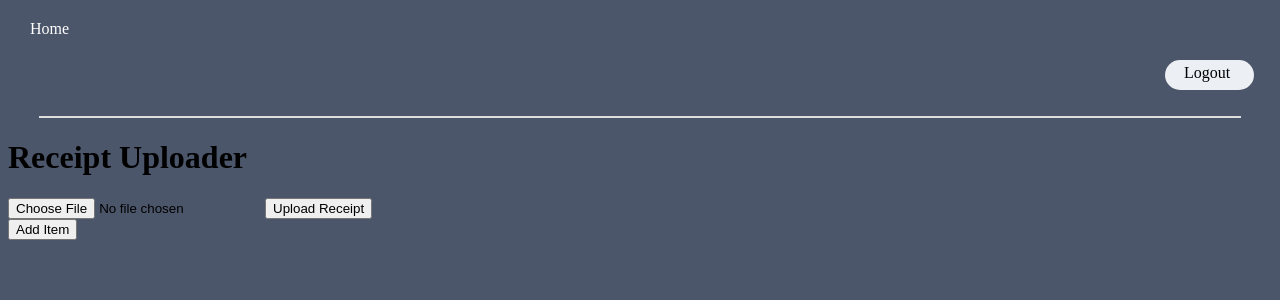
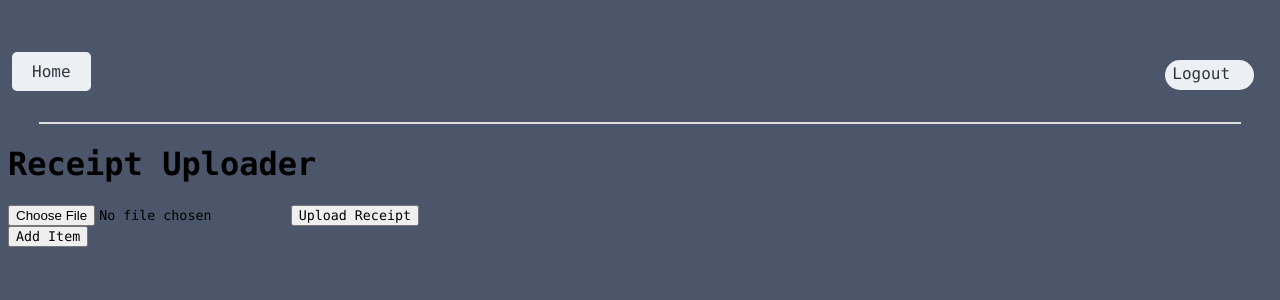
Before and after one commit to Issey-Sone/receipt-organizer, a Flask app: page / in a window 1280 px wide. Shown: the top 300 px of the page. Run offline with Flask 3, Linux system fonts and the light colour scheme; the visitor is signed in with stand-in values (Sample User, id 1).

Commit message:
home button changes

```diff
--- a/static/css/loginstyles.css
+++ b/static/css/loginstyles.css
@@ -3,7 +3,7 @@
     margin: 0;
     padding: 0;
     box-sizing: 0;
-    font-family: Iosevka Term Slab;
+    font-family: Consolas;
 }
 body {
     display: flex;
--- a/static/css/style-user.css
+++ b/static/css/style-user.css
@@ -1,17 +1,22 @@
 /* Apply styles to the home button */
 .home-button {
     position: fixed;
-    top: 10px; /* Adjust the top position as needed */
-    left: 10px; /* Adjust the left position as needed */
+    top: 52px; /* Adjust the top position as needed */
+    left: 12px; /* Adjust the left position as needed */
     padding: 10px 20px;
-    background-color: r007BFF; /* Button background color */
-    color: white; /* Button text color */
+    background-color: #ECEFF4; /* Button background color */
+    color: #2E3440; /* Button text color */
     text-decoration: none;
     border-radius: 5px;
+    transition: 0.3s;
 }
 
+* {
+    font-family: Consolas;
+}
 .home-button:hover {
-    background-color: #0056b3; /* Button background color on hover */
+    background-color: #E5E9F0; /* Button background color on hover */
+    transform: scale(1.05, 1);
 }
 
 body {
@@ -25,12 +30,20 @@ body {
     position: absolute;
     top: 8%;
     right: 3.90%;
-    color: #000;
+    color: #2E3440;
     cursor: pointer;
+
 }
 .logout-btn {
     margin-right: 2%;
 }
+
+.logout-btn:hover {
+    background: #E5E9F0;
+    transform: scale(1.05, 1);
+}
+
+
 
 
 .logout-btn {
--- a/templates/index.html
+++ b/templates/index.html
@@ -5,13 +5,13 @@
     <link rel="stylesheet" type="text/css" href="{{ url_for('static', filename='css/style-user.css') }}">
 </head>
 <body>
-    <a href="/" class="home-button">Home</a>
     <br>
     <br>
     <br>
     <br>
+    <a href="/" class="home-button">Home</a>
     <div class="logout-button">
-        <button class="logout-btn" id="logout"></button>
+        <a href="/login" class="logout-btn" id="logout"></a>
         <label for="logout">Logout</label>
     </div>
     <br>
```
